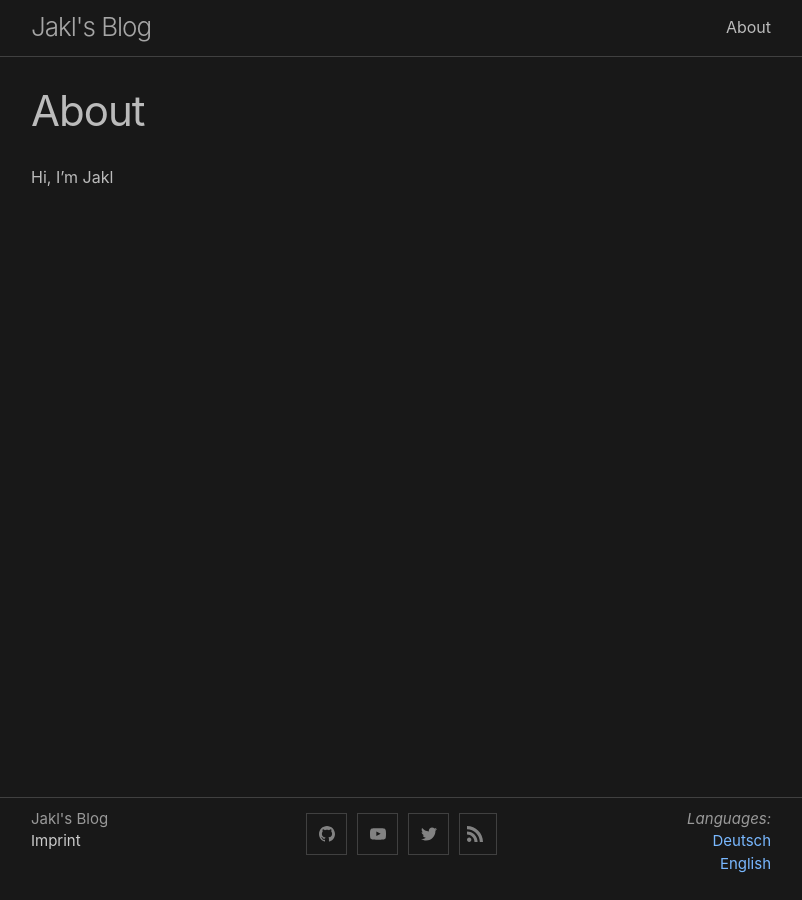
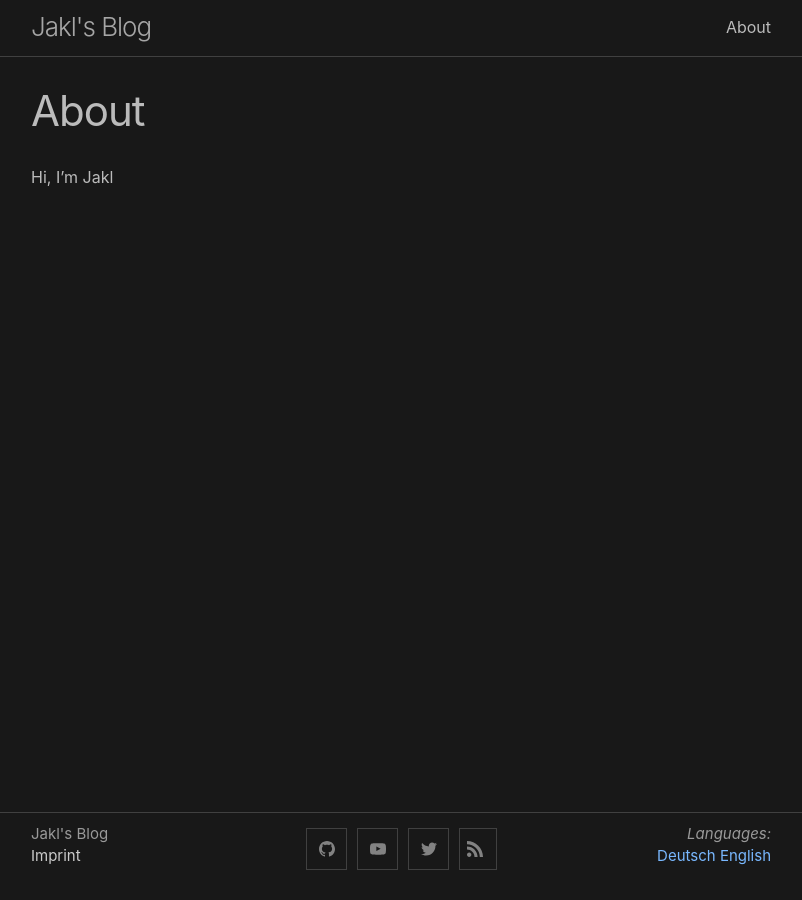
Before and after one commit to Jakllp/jakllp.github.io, a Jekyll site: the page built from en/about.markdown, in a window 1280 px wide. Shown: the whole page, without its empty margins (239-1041 px from the left). Built offline with Jekyll 4.4.1, drawn with Linux system fonts in a browser that asks for light colours.

Commit message:
Shift some stuff around

```diff
--- a/_includes/footer.html
+++ b/_includes/footer.html
@@ -41,7 +41,7 @@
                 <em>Languages:</em>
                 <ul>
                 {% for post in posts %}
-                <a href="{{ site.base-url }}{{ post.url }}" class="{{ post.lang }}" title="View in {{post.lang}}">{{ site.data.languages[post.lang].label }}</a><br>
+                <a href="{{ site.base-url }}{{ post.url }}" class="{{ post.lang }}" title="View in {{post.lang}}">{{ site.data.languages[post.lang].label }}</a>
                 {% endfor %}
                 </ul>
             </footer>
--- a/_sass/minima/custom-styles.scss
+++ b/_sass/minima/custom-styles.scss
@@ -9,6 +9,10 @@
     text-align: right;
 }
 
+.Imprint {
+    margin-bottom: $spacing-unit / 10;
+}
+
 .imprint:hover {
     text-decoration: none;
 }
```
